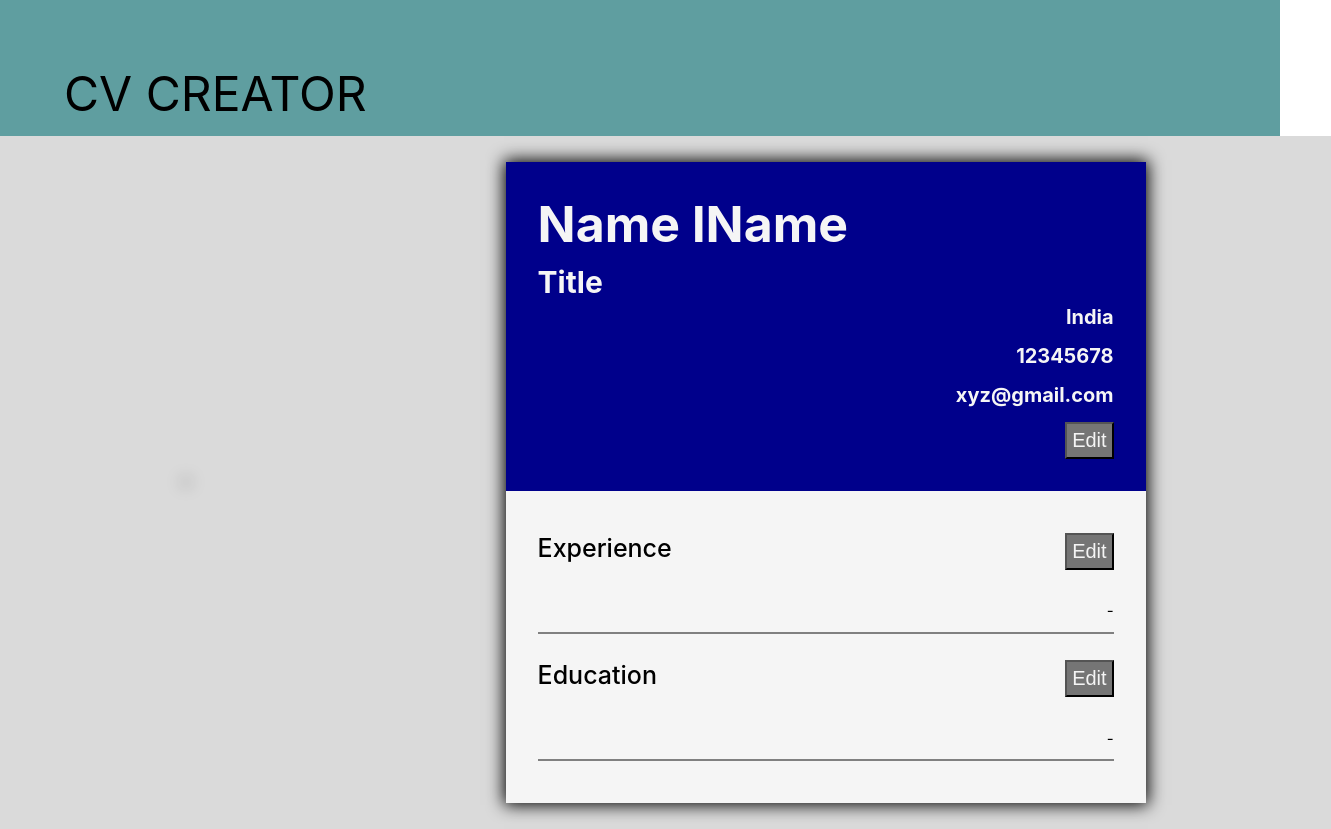
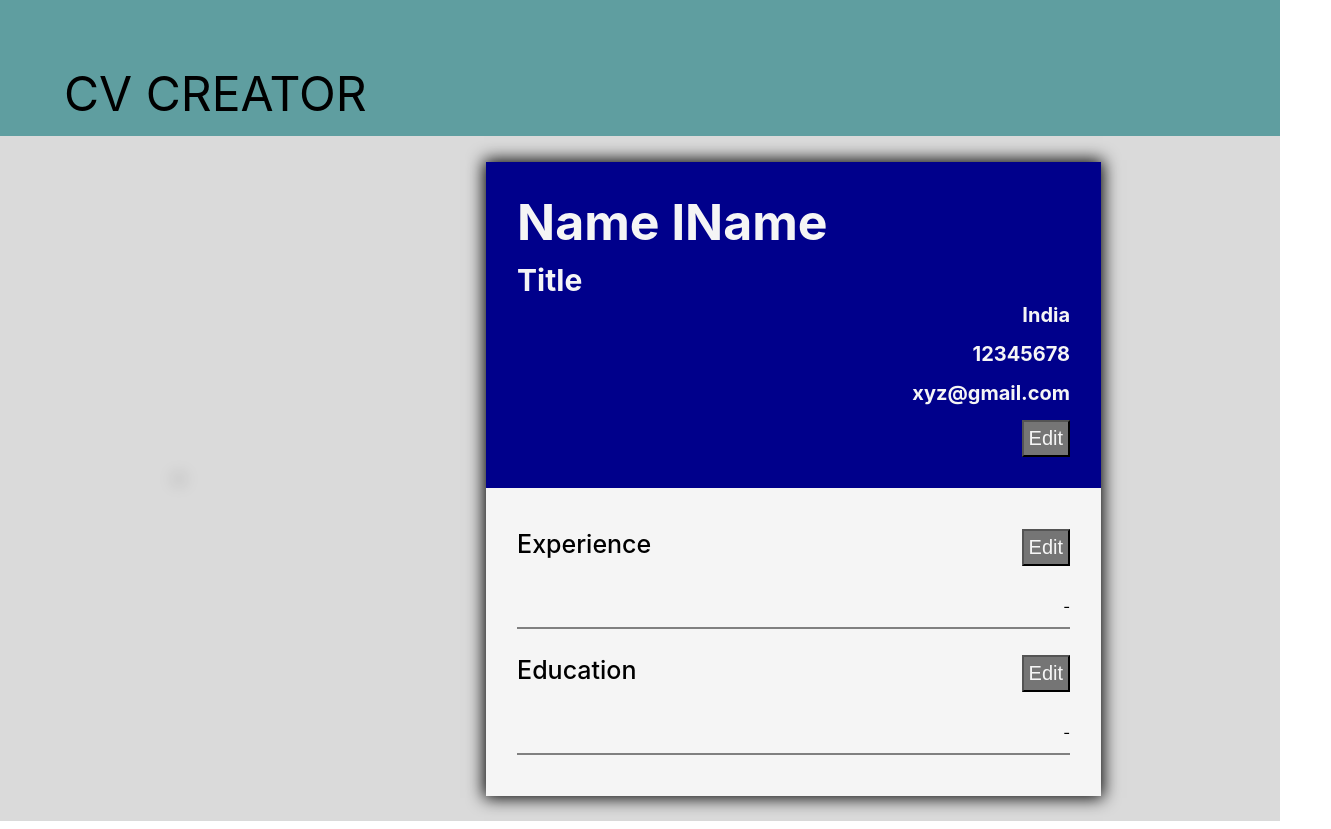
Before and after one commit to Innomer/odin-cv-maker, a React (Create React App) app in the folder cv-project/: page / in a window 1280 px wide. Shown: the whole page, 1331 px wide, since content can reach past the window. Built offline with nearby package versions, Linux system fonts and the light colour scheme.

Commit message:
Minor Fixes

```diff
--- a/cv-project/src/App.css
+++ b/cv-project/src/App.css
@@ -4,6 +4,7 @@
 }
 .App {
   text-align: center;
+  height: 100%;
 }
 
 .App-logo {
--- a/cv-project/src/components/CVSection.css
+++ b/cv-project/src/components/CVSection.css
@@ -1,5 +1,4 @@
 .CV {
-    width: 100%;
     background-color: rgb(218, 218, 218);
     height: 100%;
     padding: 2%;
@@ -13,6 +12,7 @@
     align-items: center;
     background-color: whitesmoke;
     box-shadow: 0px 0px 16px 2px black;
+    height: fit-content;
 }
 
 #CVPreview {
@@ -21,6 +21,7 @@
     align-items: center;
     background-color: whitesmoke;
     box-shadow: 0px 0px 16px 2px black;
+    height: fit-content;
 }
 
 #Personal,
```
Also changed, not shown: cv-project/package.json (+7 -1 lines), 1 other file (tests, documents, lock files or other folders).
